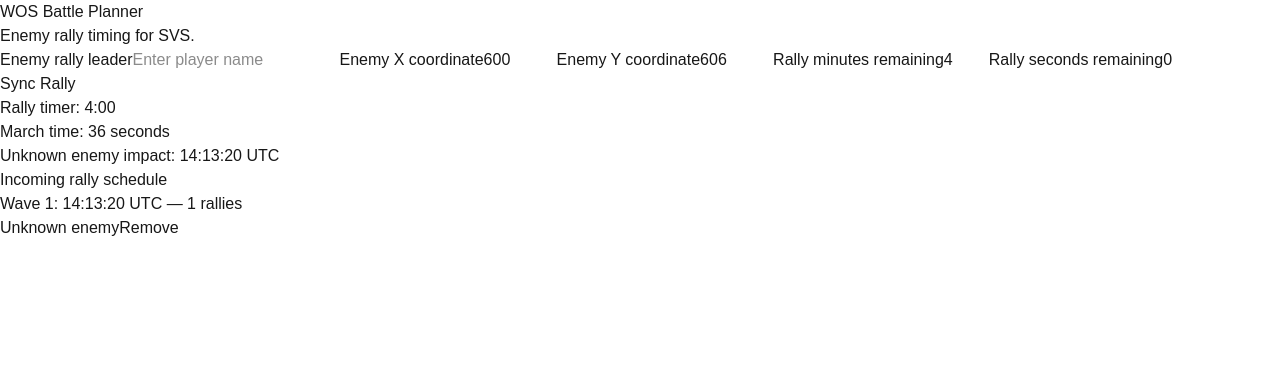
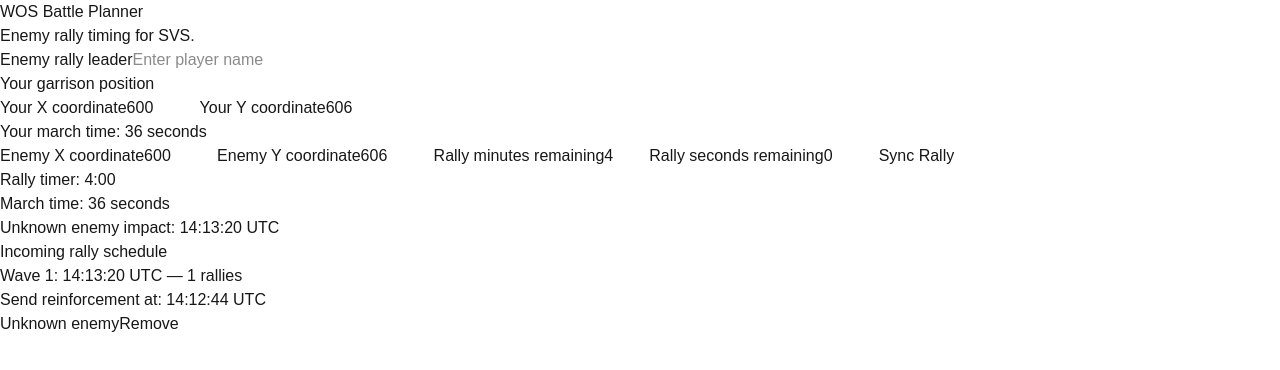
Before and after one commit to henrikivers1/wosvs-app, a Next.js app: page / in a window 1280 px wide. Both pictures are taken after a click on the button "Sync Rally". Shown: the top 370 px of the page. Built offline with nearby package versions, Linux system fonts and the light colour scheme.

Commit message:
feat: calculate personal reinforcement send time

```diff
--- a/src/app/page.tsx
+++ b/src/app/page.tsx
@@ -3,6 +3,7 @@
 import { useState } from "react";
 import { calculateMarchTime } from "@/lib/marchTime";
 import { calculateImpactTime } from "@/lib/rallyTime";
+import { calculateSendTime } from "@/lib/reinforcementTime";
 
 type EnemyRally = {
   id: number;
@@ -20,6 +21,8 @@
   const [enemyName, setEnemyName] = useState("");
   const [x, setX] = useState(600);
   const [y, setY] = useState(606);
+  const [garrisonX, setGarrisonX] = useState(600);
+  const [garrisonY, setGarrisonY] = useState(606);
 
   const [minutes, setMinutes] = useState(4);
   const [seconds, setSeconds] = useState(0);
@@ -27,6 +30,10 @@
   const [impactTime, setImpactTime] = useState<Date | null>(null);
   const [rallies, setRallies] = useState<EnemyRally[]>([]);
   const marchTime = calculateMarchTime(x, y);
+  const garrisonMarchTime = calculateMarchTime(
+  garrisonX,
+  garrisonY
+  );
   const rallyWaves = rallies.reduce<RallyWave[]>((waves, rally) => {
   const impactSecond = Math.floor(
     rally.impactTime.getTime() / 1000
@@ -87,6 +94,35 @@
     onChange={(event) => setEnemyName(event.target.value)}
     placeholder="Enter player name"
   />
+  <h2>Your garrison position</h2>
+
+<label>
+  Your X coordinate
+  <input
+    type="number"
+    min="0"
+    max="1199"
+    value={garrisonX}
+    onChange={(event) =>
+      setGarrisonX(Number(event.target.value))
+    }
+  />
+</label>
+
+<label>
+  Your Y coordinate
+  <input
+    type="number"
+    min="0"
+    max="1199"
+    value={garrisonY}
+    onChange={(event) =>
+      setGarrisonY(Number(event.target.value))
+    }
+  />
+</label>
+
+<p>Your march time: {garrisonMarchTime} seconds</p>
 </label>
       <label>
         Enemy X coordinate
@@ -168,7 +204,20 @@
       )}{" "}
       UTC — {wave.rallies.length} rallies
     </h3>
-
+    <p>
+  Send reinforcement at:{" "}
+  {calculateSendTime(
+    new Date(wave.impactSecond * 1000),
+    garrisonMarchTime
+  ).toLocaleTimeString("en-GB", {
+    timeZone: "UTC",
+    hour12: false,
+    hour: "2-digit",
+    minute: "2-digit",
+    second: "2-digit",
+  })}{" "}
+  UTC
+</p>
     <ul>
       {wave.rallies.map((rally) => (
         <li key={rally.id}>
--- /dev/null
+++ b/src/lib/reinforcementTime.ts
@@ -0,0 +1,8 @@
+export function calculateSendTime(
+  impactTime: Date,
+  marchTimeSeconds: number
+): Date {
+  return new Date(
+    impactTime.getTime() - marchTimeSeconds * 1000
+  );
+}
```
